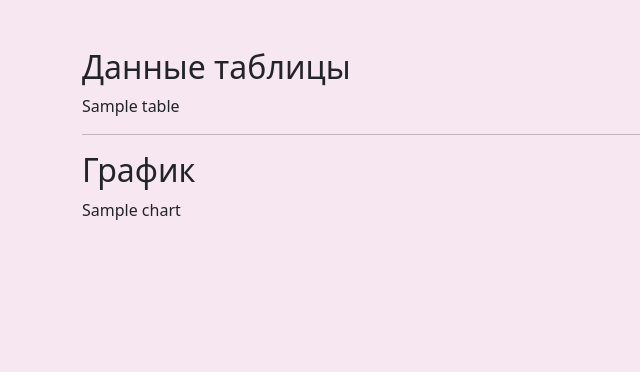
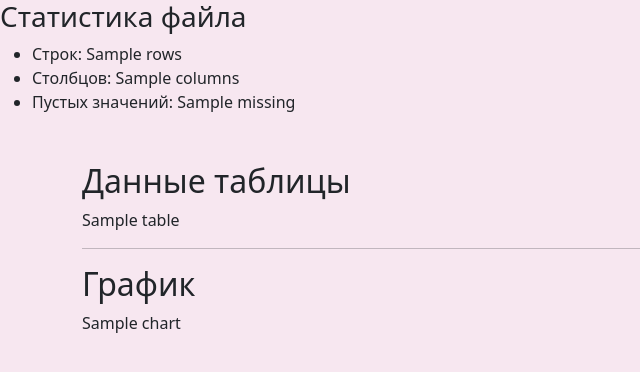
Before and after one commit to Artem333334/csv-analytics, a Python web app: template csv-analytics/app/templates/table.html in a window 1280 px wide. Shown: the top 372 px of the page, without its empty margins (0-640 px from the left). Run offline with Jinja, Linux system fonts and the light colour scheme; the template is opened without the code that fills it: most values are stand-ins (such as "Sample title", 1, 10 or a date in 2020).

Commit message:
Update table.html

```diff
--- a/csv-analytics/app/templates/table.html
+++ b/csv-analytics/app/templates/table.html
@@ -1,3 +1,10 @@
+<h3>Статистика файла</h3>
+
+<ul>
+    <li>Строк: {{ stats.rows }}</li>
+    <li>Столбцов: {{ stats.columns }}</li>
+    <li>Пустых значений: {{ stats.missing }}</li>
+</ul>
 {% extends 'base.html' %}
 
 {% block content %}
```
